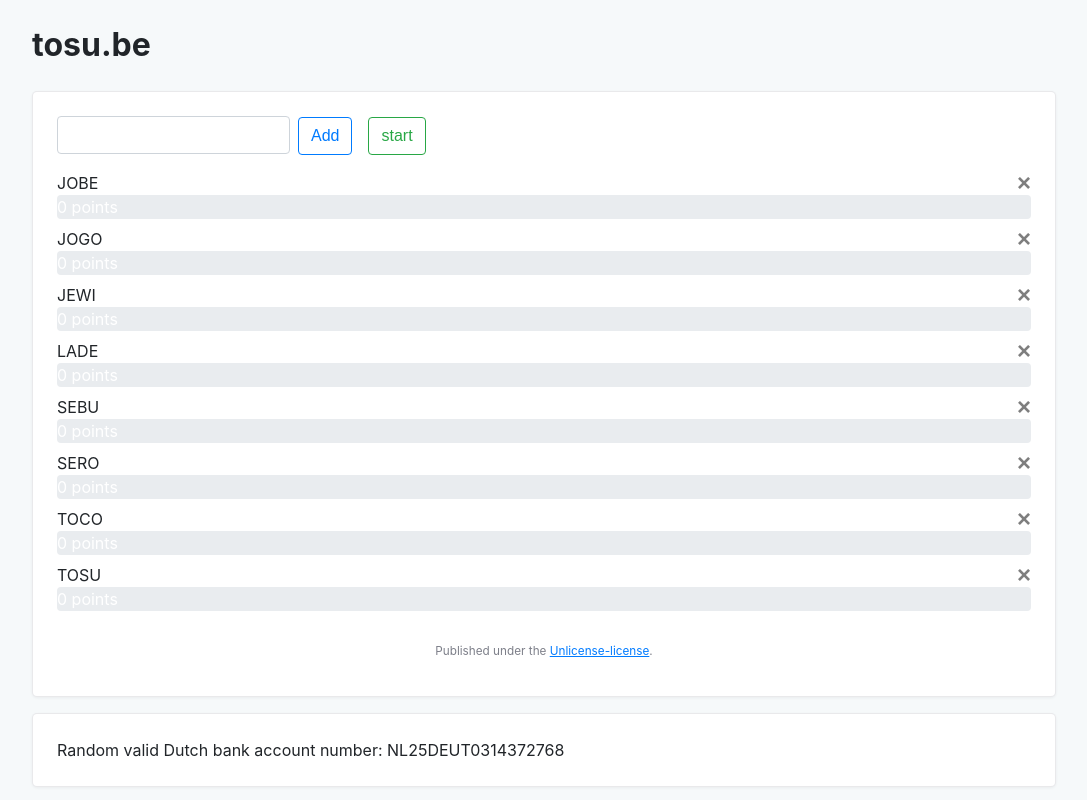
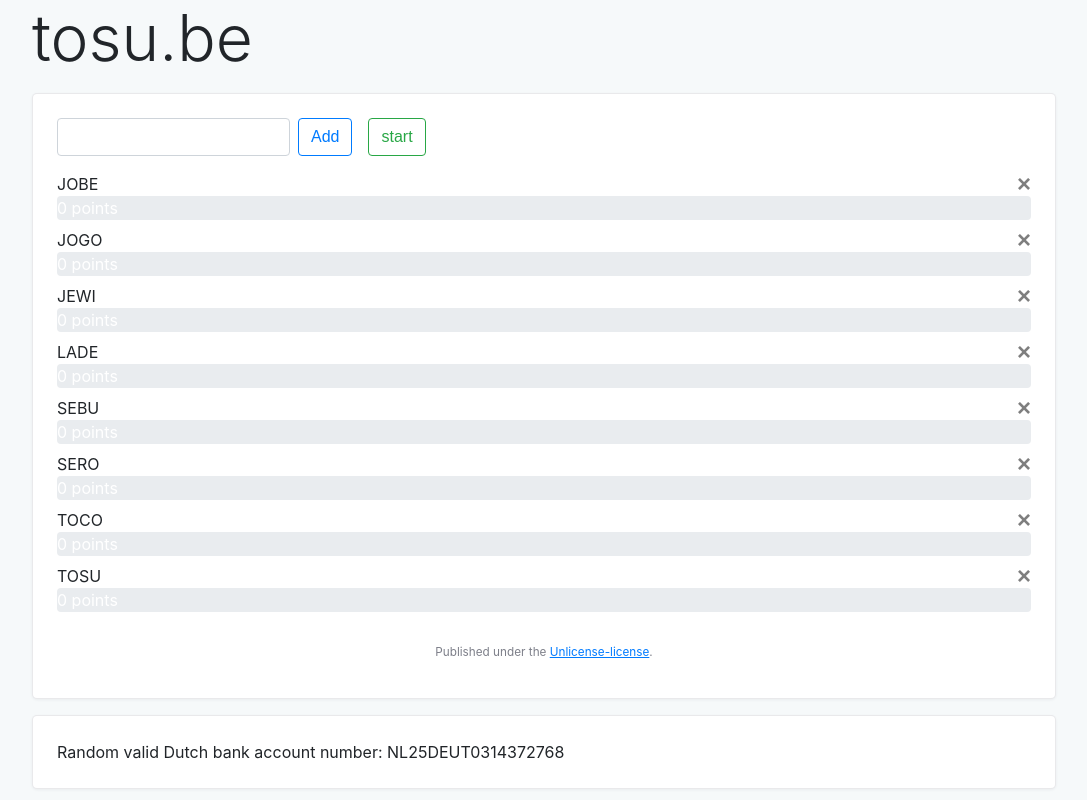
Before and after one commit to TomDeS/tosu, an Angular app: page / in a window 1280 px wide. Shown: the whole page, without its empty margins (96-1183 px from the left). Built offline with nearby package versions, Linux system fonts and the light colour scheme.

Commit message:
added h1 styling

```diff
--- a/src/styles.scss
+++ b/src/styles.scss
@@ -9,6 +9,14 @@ body{
     color: #212529;
     width: 80%;
     margin: 0 auto;
+}
+
+h1{
+    font-size: 4rem;
+    margin-bottom: .3em;
+    font-weight: 300;
+    line-height: 1.2;
+    margin: 0;
 }
 
 a{
```
